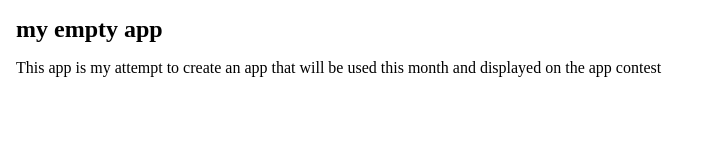
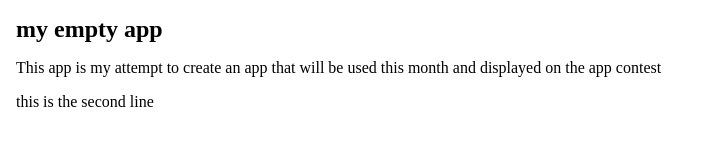
Before and after one commit to nuwe1/Album, a plain HTML site: page index.html in a window 1280 px wide. Shown: the whole page, without its empty margins (0-709 px from the left). Drawn offline with Linux system fonts and the light colour scheme; no server answers.

Commit message:
update index.html
this is just copy and paste of the index.html code

```diff
--- a/index.html
+++ b/index.html
@@ -43,6 +43,7 @@
             <h1 data-l10n-id="app_title">my empty app</h1>
             <p data-l10n-id="app_description">This app is my attempt to create an app that will be used this month and displayed on the app contest</p>
             <p id="message"></p>
+            <p id="message">this is the second line</p>
         </section>
     </body>
 </html>
```
